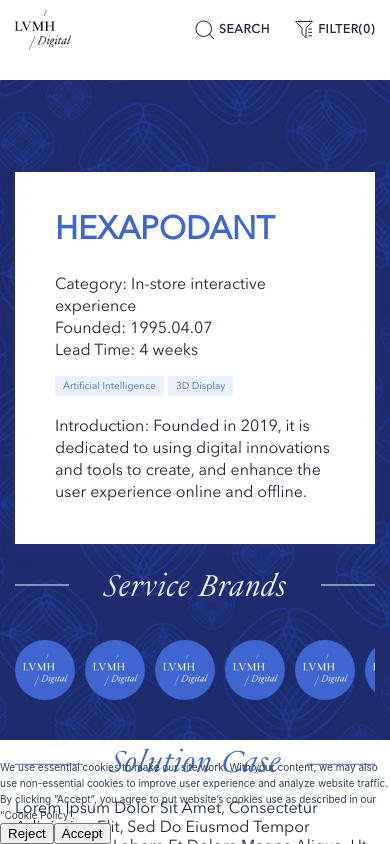
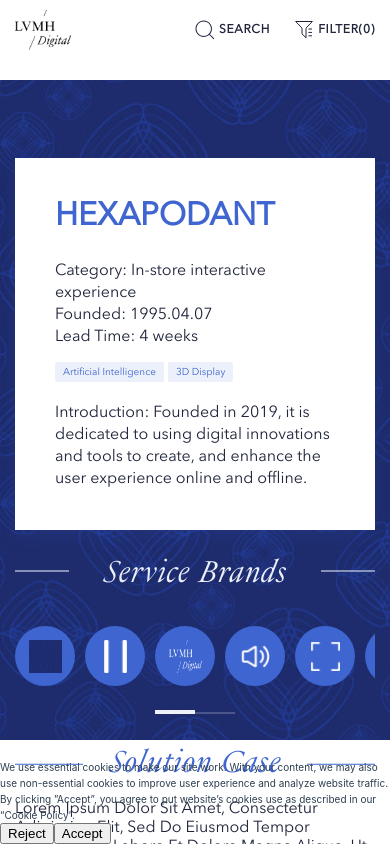
Before and after one commit to MobileNowGroup/LVMH_Vendor_Showcase_Website_Frontend, a Vue app: page /vendordetail in a window 390 px wide. Shown: the top 844 px of the page. Built offline with nearby package versions, Linux system fonts and the light colour scheme.

Commit message:
update viewDetail

```diff
--- a/src/views/VendorDetailView.vue
+++ b/src/views/VendorDetailView.vue
@@ -5,17 +5,16 @@ import { useRouter } from "vue-router";
 
 const $router = useRouter();
 const vendor = ref({} as any);
-const slideListNode = ref();
 const featureShow = ref("link");
 const slideList = [
-  { slideName: "hennessy", slideSrc: "../assets/images/logo.png" },
-  { slideName: "hennessy", slideSrc: "../assets/images/logo.png" },
-  { slideName: "hennessy", slideSrc: "../assets/images/logo.png" },
-  { slideName: "hennessy", slideSrc: "../assets/images/logo.png" },
-  { slideName: "hennessy", slideSrc: "../assets/images/logo.png" },
-  { slideName: "hennessy", slideSrc: "../assets/images/logo.png" },
-  { slideName: "hennessy", slideSrc: "../assets/images/logo.png" },
-  { slideName: "hennessy", slideSrc: "../assets/images/logo.png" },
+  { slideName: "hennessy", slideSrc: "src/assets/images/detail_top_bg.png" },
+  { slideName: "hennessy", slideSrc: "src/assets/images/zanting.png" },
+  { slideName: "hennessy", slideSrc: "src/assets/images/logo.png" },
+  { slideName: "hennessy", slideSrc: "src/assets/images/shengyin.png" },
+  { slideName: "hennessy", slideSrc: "src/assets/images/quanping.png" },
+  { slideName: "hennessy", slideSrc: "src/assets/images/logo_black.png" },
+  { slideName: "hennessy", slideSrc: "src/assets/images/logo.png" },
+  { slideName: "hennessy", slideSrc: "src/assets/images/logo.png" },
 ];
 onMounted(() => {
   // 进入页面给默认数据
@@ -33,9 +32,28 @@ const mouseDown = (e: any) => {
   // console.log(e)
 };
 const draged = (e: any) => {
-  console.log(slideListNode.value.scrollWidth);
-  console.log(e.target.scrollWidth);
+  // console.log(slideListNode.value.scrollWidth);
+  // console.log(e.target.scrollWidth);
   // sslideListNode.value.scrollWidth = e.target.scrollWidth
+};
+
+let slideListNode = ref();
+let scrollThumbNode = ref();
+let count = 1;
+const scrollPrev = () => {};
+
+const scrollNext = () => {
+  console.log(slideListNode.value.scrollLeft);
+  if (count <= slideList.length - 4) {
+    slideListNode.value.scrollLeft = count++ * 100;
+    scrollThumbNode.value.style.marginLeft = 8 * count + "px";
+  } else {
+    count = 1;
+    slideListNode.value.scrollLeft = 0;
+    scrollThumbNode.value.style.marginLeft = "0px";
+  }
+
+  console.log(slideListNode.value.scrollLeft);
 };
 
 let sendEmailVisable = ref(false);
@@ -80,6 +98,7 @@ const gotoDemo = () => {
       </div>
       <div class="slide-box">
         <img
+          @click.stop="scrollPrev"
           class="slide-arrow slide-arrow-left"
           src="../assets/images/icon/left_arrow.svg"
           alt=""
@@ -99,12 +118,17 @@ const gotoDemo = () => {
               :key="slideIndex"
             >
               <div class="img-box">
-                <img src="../assets/images/logo.png" alt="" />
+                <img :src="slide.slideSrc" alt="" />
               </div>
             </div>
           </div>
+          <div class="scroll-track">
+            <div ref="scrollThumbNode" class="scroll-thumb"></div>
+            <div class="scroll-track-bottom"></div>
+          </div>
         </div>
         <img
+          @click.stop="scrollNext"
           class="slide-arrow slide-arrow-right"
           src="../assets/images/icon/right_arrow.svg"
           alt=""
@@ -428,12 +452,35 @@ const gotoDemo = () => {
     }
     img {
       width: 4.5rem;
+      height: 4.5rem;
       margin: 0 auto;
     }
   }
 }
+.scroll {
+  &-track {
+    position: relative;
+    margin: 0 auto;
+    margin-top: 40px;
+    width: 80px;
+    height: fit-content;
+  }
+  &-thumb {
+    width: 40px;
+    height: 4px;
+    background: #ecf0fa;
+  }
+  &-track-bottom {
+    position: absolute;
+    bottom: 0;
+    width: 100%;
+    height: 2px;
+    background: rgba(255, 255, 255, 0.2);
+  }
+}
 .slide-item-list {
   &::-webkit-scrollbar {
+    display: none;
     width: 10px; // y轴滚动条宽度
     height: 10px; // x轴滚动条宽度
     border-radius: 10px;
@@ -893,9 +940,15 @@ const gotoDemo = () => {
         align-items: center;
       }
       img {
-        width: 4.5rem;
+        width: 3.3rem;
+        height: 3.3rem;
         margin: 0 auto;
       }
+    }
+  }
+  .scroll {
+    &-track {
+      margin-top: 2.4rem;
     }
   }
   .title {
```
Also changed, not shown: 1 other file (tests, documents, lock files or other folders).
